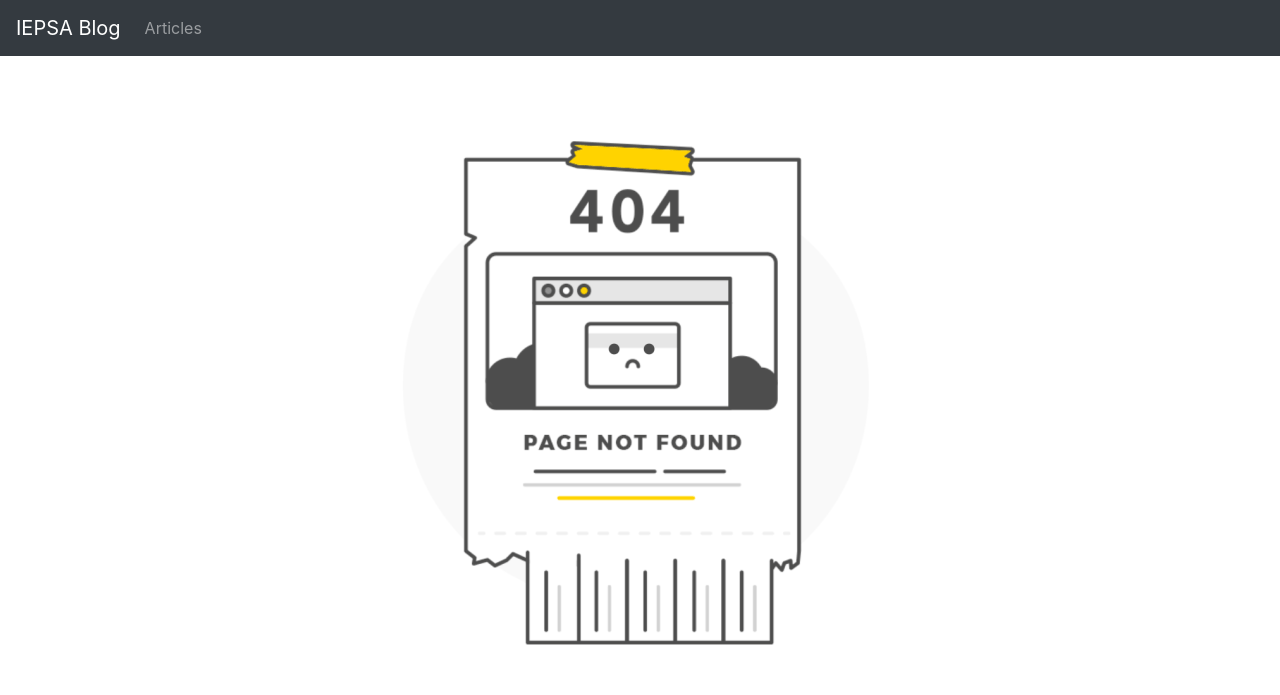
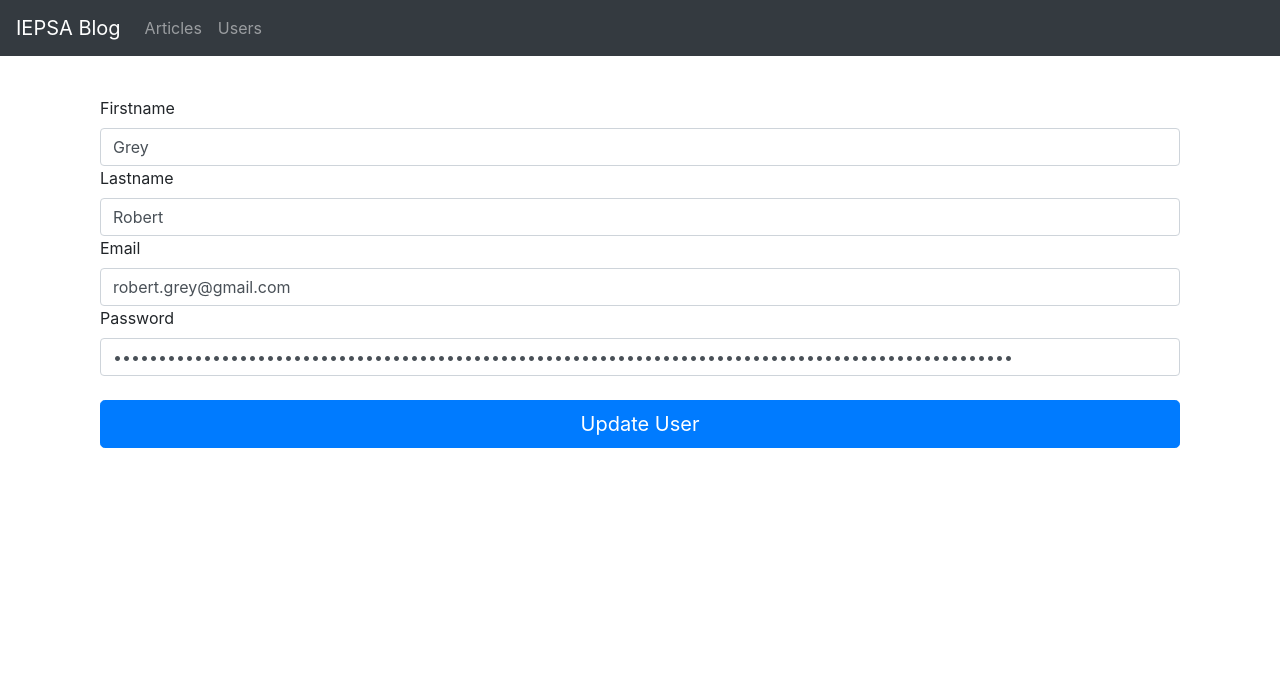
Before and after one commit to Kabale/php-mvc, a PHP site: page /users/update/1 in a window 1280 px wide. Shown: the top 695 px of the page. Run offline with PHP 8.4, Linux system fonts and the light colour scheme; data comes from the database, SQL or seed files in the repository.

Commit message:
Add user

```diff
--- a/controller/articles.php
+++ b/controller/articles.php
@@ -45,7 +45,11 @@ class ArticlesController
         if($filter != null) {
             $id = $filter;
             $result = $helper->get("articles", $id);
-            $rows = $result->fetchAll();
+            $articles = $result->fetchAll(PDO::FETCH_CLASS, "Article");
+
+            if(count($articles) > 0)
+                $article = $articles[0];
+
         } else {
             // REDIRECT USER TO LIST
             header('Location: /articles/list');
--- /dev/null
+++ b/controller/users.php
@@ -0,0 +1,140 @@
+<?php
+include_once "DbHelper.php";
+include_once "model/user.php";
+include_once "model/message.php";
+
+class UsersController
+{
+    function createAction($filter = null)
+    {
+        $user = new User();
+        $helper = new DbHelper();
+
+        if(isset($_POST["user"]))
+        {
+            // CREATE OBJECT
+            if(isset($_POST["firstname"]))
+                $user->setFirstname($_POST["firstname"]);
+            if(isset($_POST["lastname"]))
+                $user->setLastname($_POST["lastname"]);
+            if(isset($_POST["password"]))
+                $user->setPassword($_POST["password"]);
+            if(isset($_POST["email"]))
+                $user->setEmail($_POST["email"]);
+
+            // SEND OBJECT TO DATABASE
+            if(isset($_POST["id"]) && $_POST["id"] != "")
+                $helper->update("users", $user, $_POST["id"]);
+            else
+                $helper->add("users", $user);
+
+            // REDIRECT USER TO LIST
+            header('Location: /users/list');
+            die();
+        }
+
+        $firstname = "Create User";
+        include_once "./view/users/create.php";
+    }
+
+    function readAction($filter = null)
+    {
+        $user = new User();
+        $helper = new DbHelper();
+
+        if($filter != null) {
+            $id = $filter;
+            $result = $helper->get("users", $id);
+            $users = $result->fetchAll(PDO::FETCH_CLASS, "User");
+
+            if(count($users) > 0)
+                $user = $users[0];
+
+        } else {
+            // REDIRECT USER TO LIST
+            header('Location: /users/list');
+            die();
+        }
+
+        include_once "./view/users/read.php";
+    }
+
+    function updateAction($filter = null)
+    {
+        $user = new User();
+        $helper = new DbHelper();
+
+        if(isset($_POST["user"]))
+        {
+            // CREATE OBJECT
+            if(isset($_POST["firstname"]))
+                $user->setFirstname($_POST["firstname"]);
+            if(isset($_POST["lastname"]))
+                $user->setLastname($_POST["lastname"]);
+            if(isset($_POST["password"]))
+                $user->setPassword($_POST["password"]);
+            if(isset($_POST["email"]))
+                $user->setEmail($_POST["email"]);
+
+            // SEND OBJECT TO DATABASE
+            if($filter != "") {
+                $helper->update("users", $user, $filter);
+            }
+            else {
+                $helper->add("users", $user);
+            }
+
+            // REDIRECT USER TO LIST
+            header('Location: /users/list');
+            die();
+        }
+
+        if(isset($filter))
+        {
+            $id = $filter;
+            $result = $helper->get("users", $id);
+            $users = $result->fetchAll(PDO::FETCH_CLASS, "User");
+
+            if(count($users) > 0)
+                $user = $users[0];
+        }
+
+        $title = "Update User";
+        include_once "./view/users/create.php";
+    }
+
+    function deleteAction($filter = null)
+    {
+        $helper = new DbHelper();
+
+        if($filter != null) {
+            $id = $filter;
+            $helper->delete("users", $id);
+            //TODO: IF SUCCESSFULL DELETE
+            $message = new Message("Delete", "User deleted with success", MessageStatus::Success);
+            $message->setMessage();
+        }
+
+        // REDIRECT USER TO LIST
+        header('Location: /users/list');
+        die();
+    }
+
+    function listAction($filter = null)
+    {
+        session_start();
+        $helper = new DbHelper();
+        $message = empty($_SESSION['message']) ? null : $_SESSION['message'];
+        if($message != null)
+            $message->consumeMessage();
+        $result = $helper->get("users");
+        $users = $result->fetchAll(PDO::FETCH_CLASS, "User");
+
+        include_once "./view/users/list.php";
+    }
+
+    function defaultAction($filter = null)
+    {
+        $this->listAction($filter);
+    }
+}
--- a/database/iepsa-arlon.sql
+++ b/database/iepsa-arlon.sql
@@ -26,7 +26,7 @@ CREATE TABLE users(
     firstname VARCHAR(100),
     lastname VARCHAR(100),
     password VARCHAR(100),
-    email VARCHAR(150),
+    email VARCHAR(150) UNIQUE,
     creationDate DATETIME DEFAULT CURRENT_TIMESTAMP,
     updateDate DATETIME ON UPDATE CURRENT_TIMESTAMP
 );
--- a/model/user.php
+++ b/model/user.php
@@ -0,0 +1,45 @@
+<?php
+
+class User
+{
+    private $id;
+    private $firstname;
+    private $lastname;
+    private $email;
+    private $password;
+
+    //GETTER
+    function getId() {
+        return $this->id;
+    }
+    function getFirstname() {
+        return $this->firstname;
+    }
+    function getLastname() {
+        return $this->lastname;
+    }
+    function getEmail() {
+        return $this->email;
+    }
+    function getPassword() {
+        return $this->password;
+    }
+
+    //SETTER
+    function setId($id) {
+        $this->id = $id;
+    }
+    function setFirstname($firstname) {
+        $this->firstname = $firstname;
+    }
+    function setLastname($lastname) {
+        $this->lastname = $lastname;
+    }
+    function setEmail($email) {
+        $this->email = $email;
+    }
+    function setPassword($password) {
+        $this->password = $password;
+    }
+
+}
--- a/view/layout/nav.php
+++ b/view/layout/nav.php
@@ -9,6 +9,9 @@
       <li class="nav-item">
         <a class="nav-link" href="/articles">Articles</a>
       </li>
+      <li class="nav-item">
+        <a class="nav-link" href="/users">Users</a>
+      </li>
     </ul>
   </div>
 </nav>
--- /dev/null
+++ b/view/users/create.php
@@ -0,0 +1,31 @@
+<?php ob_start() ?>
+<form method="post">
+    <div class="col-md-12" style="display:none;">
+        <input name="id" class="form-controle" value="<?= $user->getId() ?>">
+    </div>
+    <div class="col-md-12">
+        <label for="firstname">Firstname</label>
+        <input name="firstname" class="form-control" value="<?= $user->getFirstname() ?>">
+    </div>
+    <div class="col-md-12">
+        <label for="lastname">Lastname</label>
+        <input name="lastname" class="form-control" value="<?= $user->getLastname() ?>">
+    </div>
+    <div class="col-md-12">
+        <label for="email">Email</label>
+        <input name="email" type="email" class="form-control" value="<?= $user->getEmail() ?>">
+    </div>
+    <div class="col-md-12">
+        <label for="password">Password</label>
+        <input name="password" type="password" class="form-control" value="<?= $user->getPassword() ?>">
+    </div>
+    <br>
+    <div class="col-md-12">
+        <button class="btn btn-primary btn-lg btn-block" type="submit" name="user"><?php if($user->getId() == ""): ?>Create <?php else: ?>Update <?php endif ?> User</button>
+    </div>
+</form>
+
+<?php
+    $content = ob_get_clean();
+    include_once "./view/template.php";
+?>
```
Also changed, not shown: view/articles/read.php (+7 -7 lines), view/users/list.php (added, +39 -0 lines), view/users/read.php (added, +27 -0 lines).
